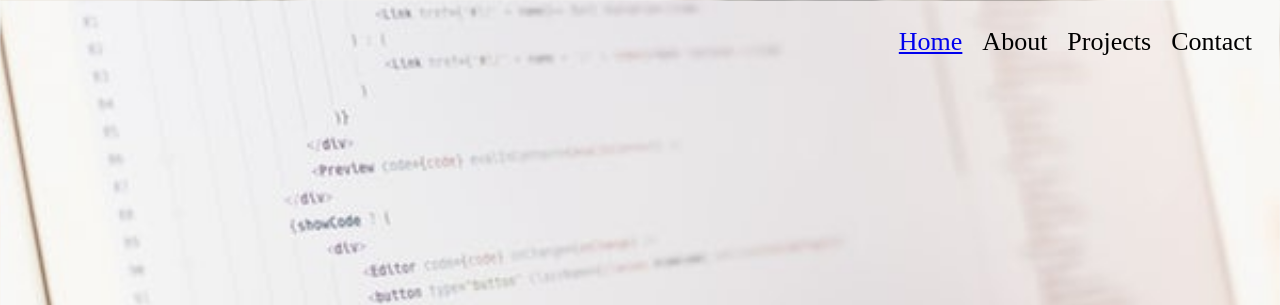
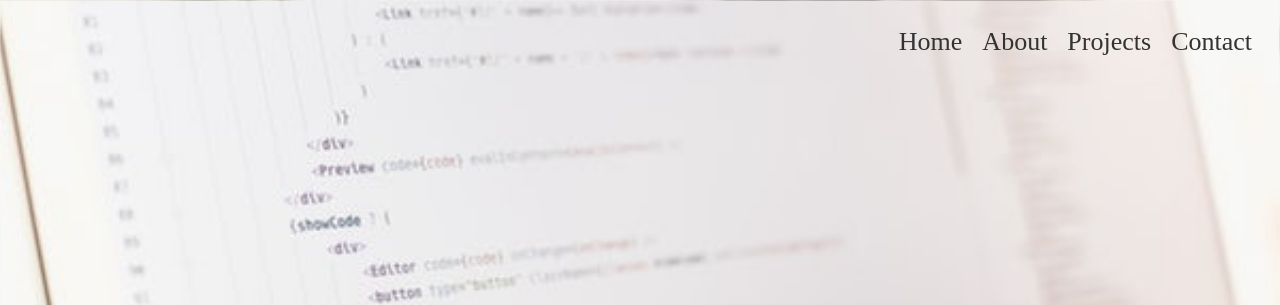
Before and after one commit to ahmo10/portfolio, a plain HTML site: page index.html in a window 1280 px wide. Shown: the top 305 px of the page. Drawn offline with Linux system fonts and the light colour scheme.

Commit message:
changed navigation bar from list items to anchor tag

```diff
--- a/index.css
+++ b/index.css
@@ -11,18 +11,16 @@ body{
 .homepage{
 height: 600px;
 }
-
-ul{
-  list-style-type: none;
-  display: block;
-}
-li{
-  float: right;
+a {
+  list-style-type:none;
+  text-decoration: none;
   margin-right: 20px;
   font-size: 26px;
+  float: right;
+  color: #333;
 }
-li a:hover{
-  background-color: blue;
+a:hover{
+  color: blue;
 }
 .description{
   position: relative;
@@ -90,7 +88,7 @@ span{
   color: white;
 }
 .fa-github{
-  background-color: #55ACEE;
+  background-color:#333;
   color: white;
 }
 .fa-google {
@@ -102,10 +100,16 @@ span{
   font-size: 30px;
 }
 .firstProject{
+  background-image: url("images/portfolio.jpg");
+  background-repeat: no-repeat;
+  background-size: cover;
   border: 2px solid green;
   width: 500px;
   height: 400px;
   margin-left: 20px;
+}
+.firstProject:hover{
+
 }
 .secondProject{
   position: relative;
--- a/index.html
+++ b/index.html
@@ -8,12 +8,10 @@
   </head>
   <body>
     <div class="nav-bar">
-        <ul>
-          <li >Contact</li>
-          <li>Projects</li>
-          <li>About</li>
-           <li><a href="#">Home</a></li>
-        </ul>
+          <a href="#">Contact</a>
+          <a href="#">Projects</a>
+          <a href="#">About</a>
+          <a href="#">Home</a>
       </div>
       <div class="homepage"
         <div class="description">
@@ -50,6 +48,7 @@
   <div class="Projects">
     <h3>Below are some of the projects i have done</h3>
     <div class="firstProject">
+
   </div>
   <div class="secondProject">
 </div>
```
Also changed, not shown: images/portfolio.jpg (added).
